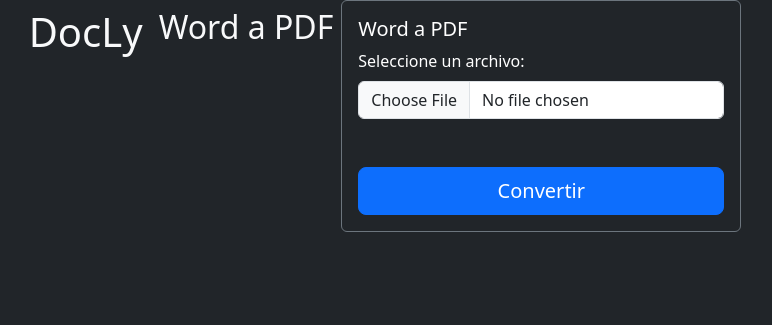
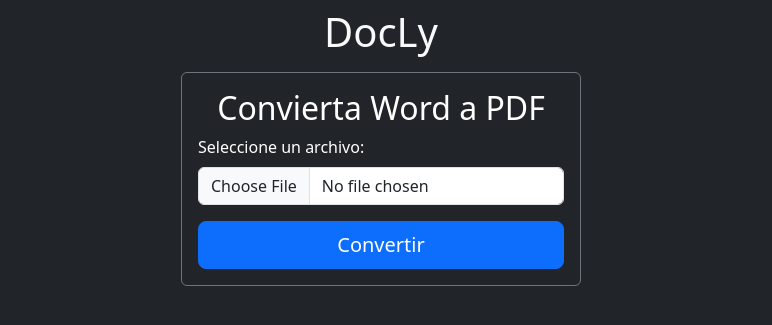
Before and after one commit to seminarioA/BitBrain, a Flask app: page / in a window 1280 px wide. Shown: the top 325 px of the page, without its empty margins (259-1031 px from the left). Run offline with Flask 3, Linux system fonts and the light colour scheme.

Commit message:
Update index.html

```diff
--- a/templates/index.html
+++ b/templates/index.html
@@ -1,28 +1,34 @@
 <!DOCTYPE html>
 <html lang="en">
+
 <head>
-    <link href="https://cdn.jsdelivr.net/npm/bootstrap@5.3.3/dist/css/bootstrap.min.css" rel="stylesheet" integrity="sha384-QWTKZyjpPEjISv5WaRU9OFeRpok6YctnYmDr5pNlyT2bRjXh0JMhjY6hW+ALEwIH" crossorigin="anonymous">
+    <link href="https://cdn.jsdelivr.net/npm/bootstrap@5.3.3/dist/css/bootstrap.min.css" rel="stylesheet"
+        integrity="sha384-QWTKZyjpPEjISv5WaRU9OFeRpok6YctnYmDr5pNlyT2bRjXh0JMhjY6hW+ALEwIH" crossorigin="anonymous">
     <link rel="stylesheet" src="/static/css/styles.css">
     <meta charset="UTF-8">
     <meta name="viewport" content="width=device-width, initial-scale=1.0">
     <title>DocLy</title>
 </head>
-<body class="bg-dark text-light d-flex justify-content-center">
-    <h1 class="p-2 text-center">DocLy</h1>
-    <h2 class="p-2 text-center">Word a PDF</h2>
-    <div class="d-flex justify-content-center">
-        <div class="card text-bg-dark mb-0 border-secondary" style="width: 25rem;">
-            <div class="card-body">
-            <h5 class="card-title">Word a PDF</h5>
-            <div class="mb-3">
-                <label for="formFile" class="form-label">Seleccione un archivo:</label>
-                <input class="form-control" type="file" id="formFile">
+
+<body class="bg-dark text-light justify-content-center">
+    <div class="container">
+        <div class="row align-items-center">
+            <h1 class="p-2 text-center">DocLy</h1>
+            <div class="d-flex justify-content-center">
+                <div class="card text-bg-dark mb-0 border-secondary" style="width: 25rem;">
+                    <div class="card-body">
+                        <h2 class="card-title text-center">Convierta Word a PDF</h2>
+                        <div class="mb-0">
+                            <label for="formFile" class="form-label">Seleccione un archivo:</label>
+                            <input class="form-control" type="file" id="formFile" accept=
+                            ".doc, .docx">
+                        </div>
+                    </div>
+                    <a href="#" class="btn btn-primary btn-lg btn-block mx-3 mb-3">Convertir</a>
+                </div>
             </div>
-
-            </div>
-            <a href="#" class="btn btn-primary btn-lg btn-block mx-3 my-3">Convertir</a>
         </div>
     </div>
+</body>
 
-</body>
 </html>
```
